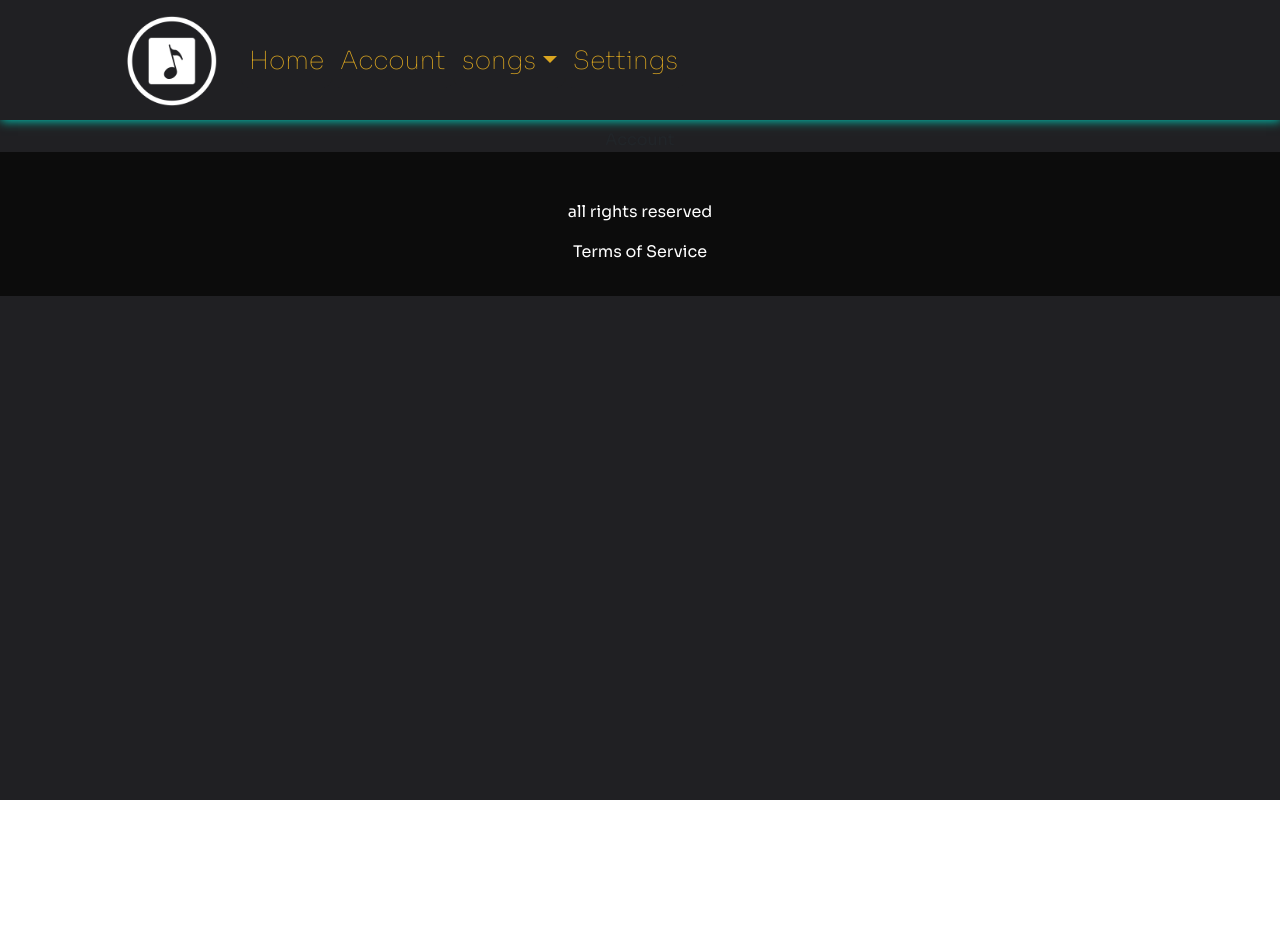
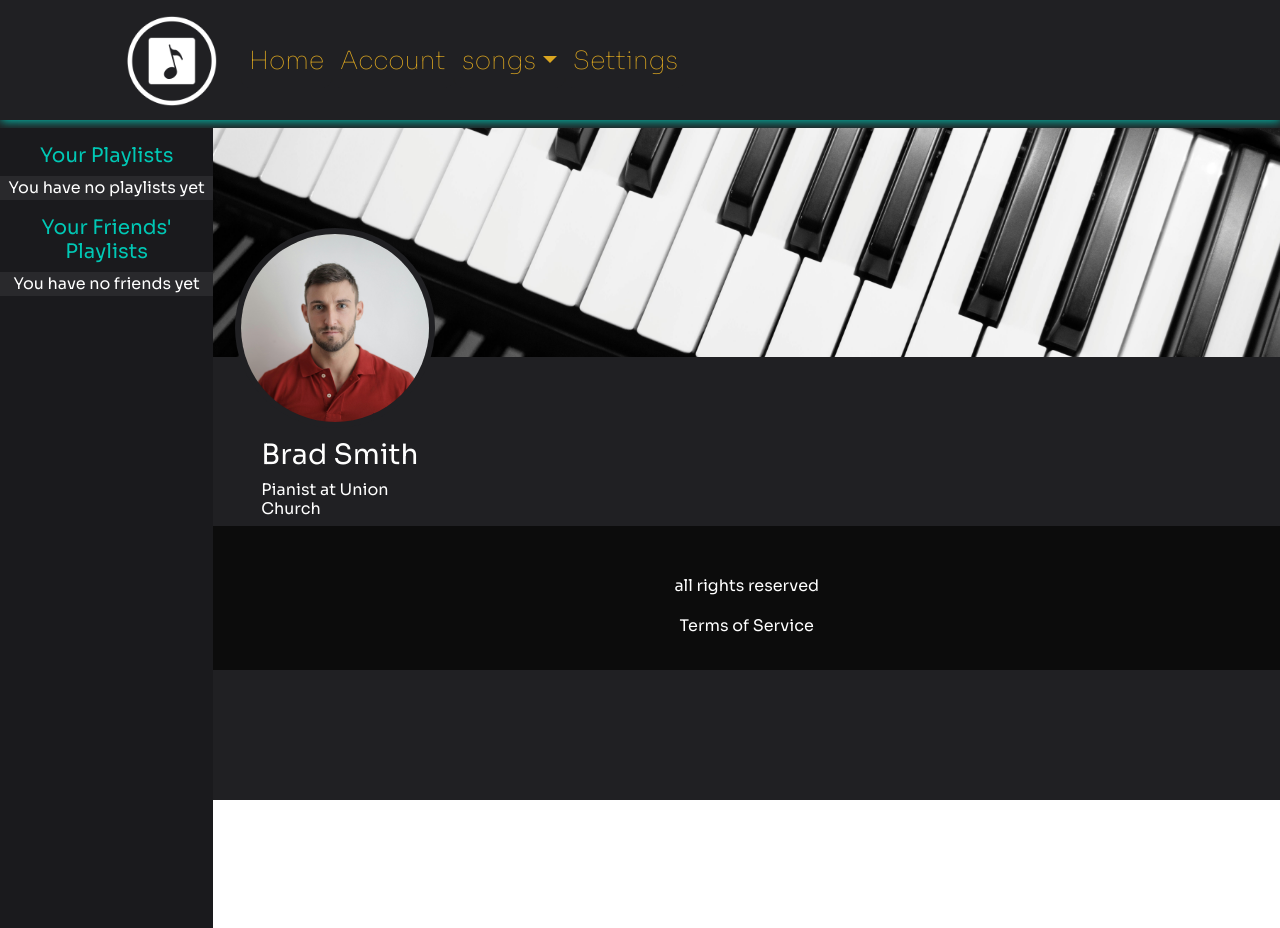
Before and after one commit to Mckreames/Grace-Note, a React (Create React App) app: page /account in a window 1280 px wide. Before the commit the page ends 800 px from the top, so only its background shows below. Built offline with nearby package versions, Linux system fonts and the light colour scheme.

Commit message:
getting started on the user account

```diff
--- a/src/App.css
+++ b/src/App.css
@@ -128,3 +128,11 @@ ul {
 .color-light-grey {
   color: var(--light-grey) !important;
 }
+
+.color-white {
+  color: white !important;
+}
+
+.color-electric {
+  color: var(--electric-blue) !important;
+}
--- a/src/Components/Account/Account.css
+++ b/src/Components/Account/Account.css
@@ -0,0 +1,36 @@
+.side-piece {
+  height: 100vh;
+  float: left;
+  background: var(--dark-grey);
+}
+
+.your-playlist,
+.friends-playlist {
+  background-color: var(--light-grey);
+}
+
+.banner-sect {
+  position: relative;
+  overflow: hidden;
+  height: 400px;
+  object-fit: cover;
+}
+
+.banner-img {
+  object-fit: cover;
+  height: 229px;
+}
+
+.profile-img {
+  border: 6px solid var(--grey);
+  border-radius: 50%;
+  position: absolute;
+  top: 25%;
+  left: 2%;
+  width: 200px;
+  z-index: 999;
+}
+
+.user-info {
+  margin-top: -90px;
+}
--- a/src/Components/Account/Account.jsx
+++ b/src/Components/Account/Account.jsx
@@ -1,7 +1,31 @@
-import React from 'react';
+import React from "react";
+import "./Account.css";
+import ProfilePic from "./Imgs/ProfilePic.jpg";
+import BannerPic from "./Imgs/BannerPic.jpg";
 
 export default function Account() {
   return (
-    <div>Account</div>
+    <div className="col">
+      <section className="col-2 pt-3 side-piece">
+        <h5 className="color-electric">Your Playlists</h5>
+        <div className="your-playlist">
+          <p>You have no playlists yet</p>
+        </div>
+        <h5 className="color-electric">Your Friends' Playlists</h5>
+        <div className="friends-playlist">
+          <p>You have no friends yet</p>
+        </div>
+      </section>
+      <section className="col-10 banner-sect">
+        <img className="col-12 banner-img" alt="Banner Image" src={BannerPic} />
+        <img className="profile-img" alt="Profile Picture" src={ProfilePic} />
+      </section>
+      <section className="user-info">
+        <div className="offset-2 text-start ps-5 col-2">
+          <h3 className="color-white">Brad Smith</h3>
+          <h6 className="color-white">Pianist at Union Church</h6>
+        </div>
+      </section>
+    </div>
   );
 }
```
Also changed, not shown: src/Components/Account/Imgs/BannerPic.jpg (added), src/Components/Account/Imgs/ProfilePic.jpg (added).
